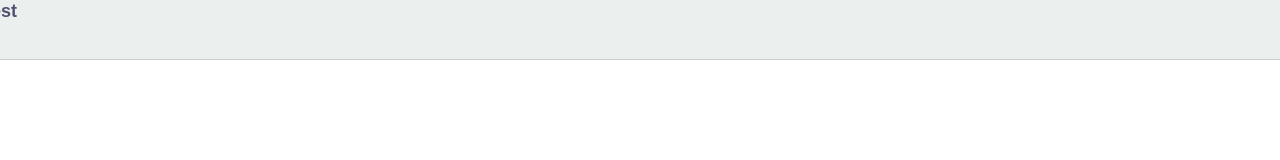
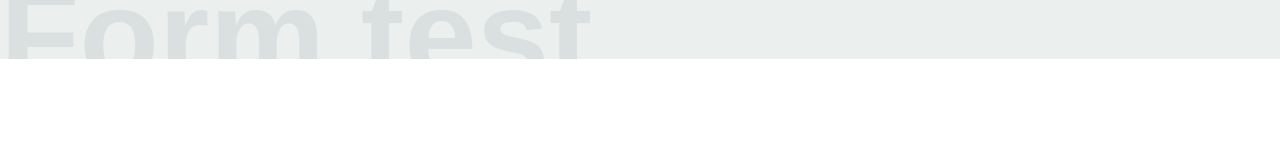
Before and after one commit to gkuzlo/Bardia, a website: page examples/form/index.html in a window 1280 px wide. Drawn offline with nearby package versions, Linux system fonts and the light colour scheme; files that its build step writes are made by us from their sources.

Commit message:
UI.BorderLayout vs Chrome

```diff
--- a/src/fab/UI.Fab.js
+++ b/src/fab/UI.Fab.js
@@ -38,7 +38,11 @@ UI.Fab = Class.create({
 			e.returnValue = false;
 		});
 
-    	if (h.config.icon !== undefined) {
+    	if (h.config.customIcon !== undefined) {
+    		h.material.setStyle({
+    			background: "url('" + h.config.customIcon + "') no-repeat center center " + h.config.fill
+    		});
+    	} else if (h.config.icon !== undefined) {
     		h.material.setStyle({
     			background: "url('" + $ICON(h.config.icon) + "') no-repeat center center " + h.config.fill
     		});
--- a/src/layout/UI.BorderLayout.js
+++ b/src/layout/UI.BorderLayout.js
@@ -14,6 +14,7 @@ UI.BorderLayout = Class.create(UI.MaterialComponent, {
 	 * @method render
 	 */
     render: function() {
+    	var h = this;
 
         var centerTop = 0;
         var centerBottom = 0;
@@ -23,18 +24,20 @@ UI.BorderLayout = Class.create(UI.MaterialComponent, {
         if (this.config.north !== undefined) {
             var height = 50;
 
-                if (this.config.north.height) {
-                    height = this.config.north.height;
+                if (h.config.north.height) {
+                    height = h.config.north.height;
                 } else {
-                    this.config.north.height = height;
+                    h.config.north.height = height;
                 }
 
-                centerTop = this.config.north.height;
+                centerTop = h.config.north.height;
+                var fill = h.config.north.fill || "transparent";
 
-                this.north = document.createElement("DIV");
-                    this.north.style = "position:absolute; overflow:hidden; top:0px; left:0px; right:0px; height:" + height + "px;";
+                h.north = new Element("DIV", {
+                    style: "position:absolute; overflow:hidden; top:0px; left:0px; right:0px; height:" + height + "px; background-color:" + fill
+                });
 
-            this.config.inside.appendChild(this.north);
+            this.config.inside.insert(this.north);
         }
 
         if (this.config.south !== undefined) {
@@ -47,11 +50,13 @@ UI.BorderLayout = Class.create(UI.MaterialComponent, {
                 }
 
                 centerBottom = height;
+                var fill = h.config.south.fill || "transparent";
 
-                this.south = document.createElement("DIV");
-                    this.south.style = "position:absolute; overflow:hidden; height:" + height + "px; left:0px; right:0px; bottom:0px;";
+                this.south = new Element("DIV", {
+                    style: "position:absolute; overflow:hidden; height:" + height + "px; left:0px; right:0px; bottom:0px; background-color:" + fill
+                });
 
-            this.config.inside.appendChild(this.south);
+            this.config.inside.insert(this.south);
         }
 
         if (this.config.west !== undefined) {
@@ -64,11 +69,13 @@ UI.BorderLayout = Class.create(UI.MaterialComponent, {
             }
 
             centerLeft = width;
+            var fill = h.config.west.fill || "transparent";
 
-            this.west = document.createElement("DIV");
-                this.west.style = "position:absolute; overflow:hidden; top:" + centerTop + "px; left:0px; width:" + width + "px; bottom:" + centerBottom + "px";
+            this.west = new Element("DIV", {
+                style: "position:absolute; overflow:hidden; top:" + centerTop + "px; left:0px; width:" + width + "px; bottom:" + centerBottom + "px; background-color:" + fill
+            });
 
-            this.config.inside.appendChild(this.west);
+            this.config.inside.insert(this.west);
         }
 
         if (this.config.east !== undefined) {
@@ -81,17 +88,21 @@ UI.BorderLayout = Class.create(UI.MaterialComponent, {
             }
 
             centerRight = width;
+            var fill = h.config.east.fill || "transparent";
 
-            this.east = document.createElement("DIV");
-                this.east.style = "position:absolute; overflow:hidden; top:" + centerTop + "px; right:0px; width:" + width + "px; bottom:" + centerBottom + "px";
+            this.east = new Element("DIV", {
+                style: "position:absolute; overflow:hidden; top:" + centerTop + "px; right:0px; width:" + width + "px; bottom:" + centerBottom + "px; background-color:" + fill
+            });
 
-            this.config.inside.appendChild(this.east);
+            this.config.inside.insert(this.east);
         }
 
-        this.center = document.createElement("DIV");
-            this.center.style = "position:absolute; overflow:hidden; top:" + centerTop + "px; left:" + centerLeft + "px; right:" + centerRight + "px; bottom:" + centerBottom + "px";
+        var fill = h.config.fill || "transparent";
+        h.center = new Element("DIV", {
+            style: "position:absolute; overflow:hidden; top:" + centerTop + "px; left:" + centerLeft + "px; right:" + centerRight + "px; bottom:" + centerBottom + "px; background-color:" + fill
+        });
 
-        this.config.inside.appendChild(this.center);
+        h.config.inside.insert(h.center);
     },
     getNorth: function() {
         return this.north;
--- a/src/layout/UI.Panel.js
+++ b/src/layout/UI.Panel.js
@@ -24,25 +24,24 @@ UI.Panel = Class.create(UI.MaterialComponent, {
 				}
 			});
 
-			h.mainLayout.getNorth().addClassName("panel-header");
-
 			h.material = new Element("DIV", {
-				style: "position: absolute; top:0px; right:0px; bottom:0px; left:0px"
+				style: "position:absolute; top:0px; right:0px; top:0px; bottom:0px; left:0px"
 			});
-			h.mainLayout.getDefault().insert(h.material);
+			h.material.addClassName("panel-header");
+			h.mainLayout.getNorth().insert(h.material);
 
 			h.titleDiv = new Element("DIV", {
-				style: "transform:scale(1.5); position:absolute; top:5px; left:10px; height:20px; width:300px; -moz-transform-origin: 0 0; font-size:12px",
+				style: "font-size:130px; font-weight:bold; position:absolute; top:-40px; left:0px; opacity:0.1",
 				class: "panel-title"
 			});
-			h.mainLayout.getNorth().insert(h.titleDiv);
+			h.material.insert(h.titleDiv);
 
 			h.toolbarDiv = new Element("DIV", {
-				style: "transform:scale(0.5); position:absolute; top:25px; height:30px; left:10px; background-color:transparent; width:100%; -moz-transform-origin: 0 0;",
+				style: "position:absolute; top:15px; height:30px; left:10px; background-color:transparent; width:100%;",
 				class: "panel-toolbar"
 			});
-			h.mainLayout.getNorth().insert(h.toolbarDiv);
-
+			h.material.insert(h.toolbarDiv);
+			/*
 			h.toolbarDiv.on("mouseover", function(e) {
 				h.expandToolbar();
 				e.cancelBubble = true;
@@ -50,9 +49,10 @@ UI.Panel = Class.create(UI.MaterialComponent, {
 				return false;
 			});
 
-			h.mainLayout.getNorth().on("mouseover", function(e) {
+			h.material.on("mouseover", function(e) {
 				h.expandTitle();
 			});
+			*/
 
 			h.toolbar = new UI.PanelToolbar({
 				inside: h.toolbarDiv,
--- a/src/layout/UI.PanelButton.js
+++ b/src/layout/UI.PanelButton.js
@@ -32,11 +32,20 @@ UI.PanelButton = Class.create({
     		backgroundColor: h.config.fill
     	});
 
-    	h.img = new Element("IMG", {
-    		src: $ICON(h.config.icon),
-    		title: h.config.title
-    	});
-    	h.buttonDiv.insert(h.img);
+    	if (h.config.customIcon !== undefined) {
+	    	h.img = new Element("IMG", {
+	    		src: h.config.customIcon,
+	    		title: h.config.title,
+	    		style: "width:18px",
+	    	});
+	    	h.buttonDiv.insert(h.img);
+    	} else if (h.config.icon) {
+	    	h.img = new Element("IMG", {
+	    		src: $ICON(h.config.icon),
+	    		title: h.config.title
+	    	});
+	    	h.buttonDiv.insert(h.img);
+    	}
 
     	h.buttonDiv.on("click", function(e) {
     		if (h.config.onClick) {
--- a/src/layout/layout.css
+++ b/src/layout/layout.css
@@ -2,8 +2,7 @@
  *
  */
 .panel-header {
-	position:absolute; top:0px; right:0px; left:0px; height:59px; line-height:15px; font-size:14px; font-weight:bold; padding-left:10px;
-	background-color:#ebf0ee; color:#525070; border:0px solid #c9cece; border-width:0px 0px 1px 0px;
+	background-color:#ebf0ee; color:#525070;
 }
 
 .panel-toolbar {
@@ -28,6 +27,7 @@
   -webkit-transition-duration: 0.3s;
   transition-duration: 0.3s;
 }
+
 .panel-button:before {
   content: "";
   position: absolute;
```
Also changed, not shown: examples/complex/blue.css (+4 -4 lines), examples/layout/index.html (added, +61 -0 lines), dist/bardia.css, dist/bardia.js.
